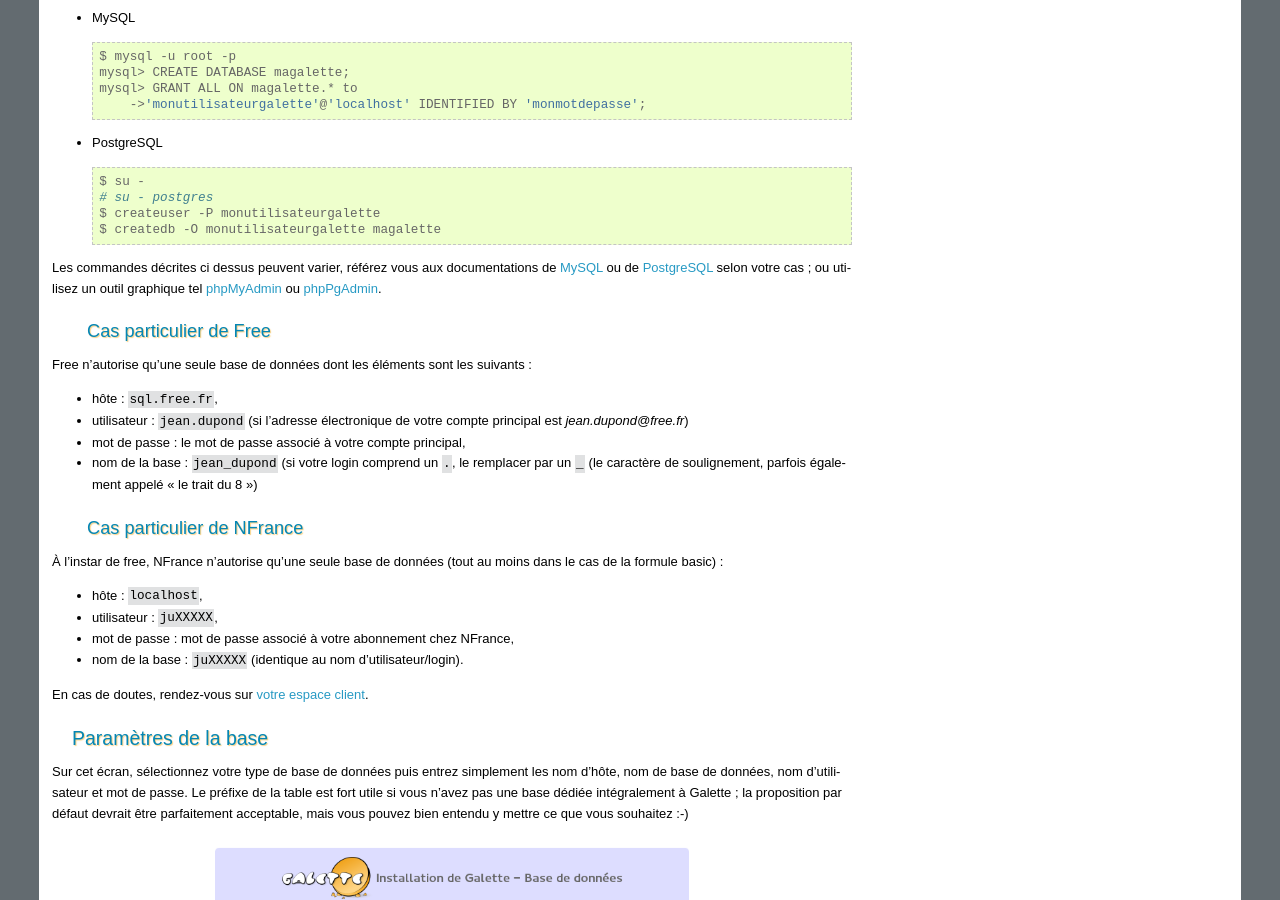
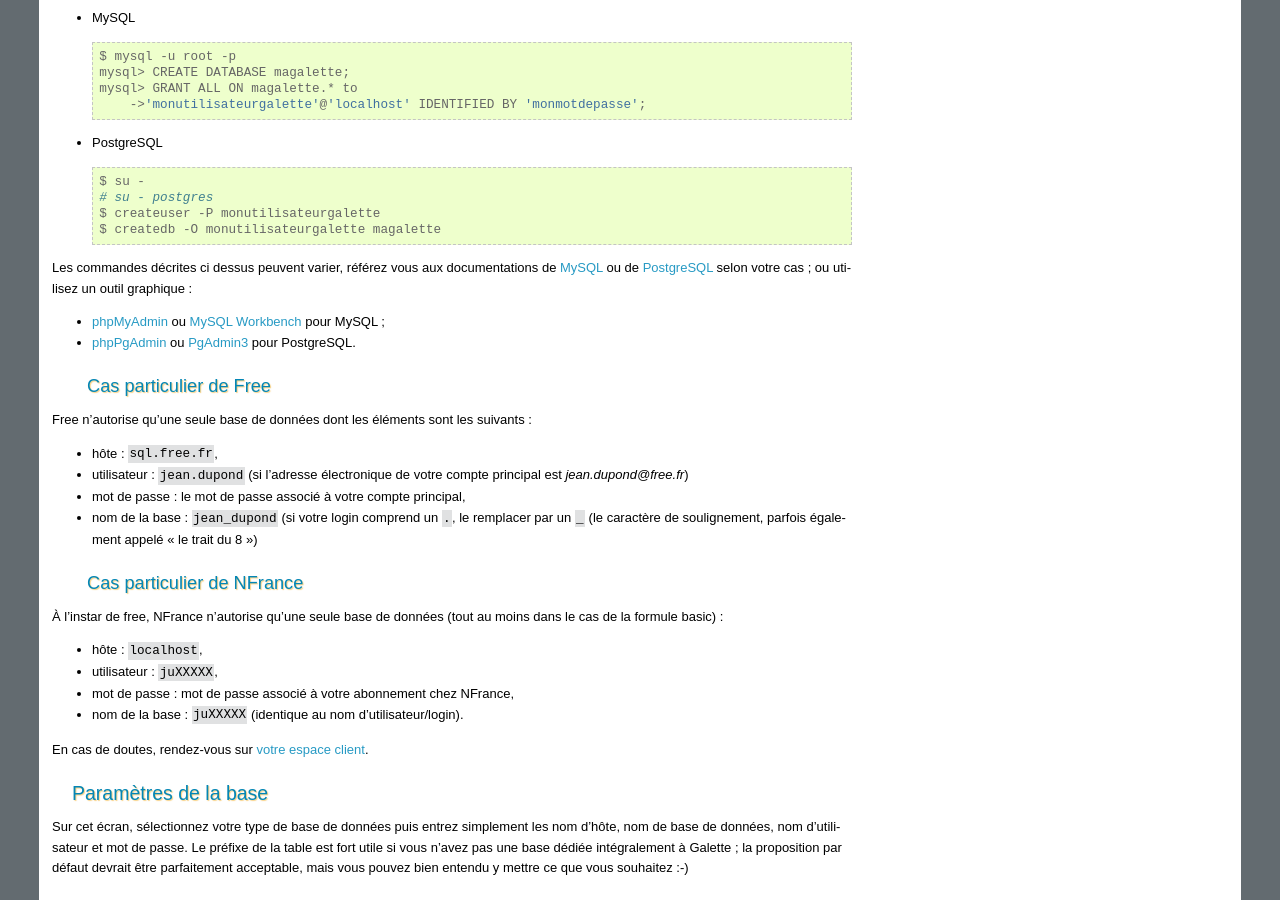
Before and after one commit to galette/galettedoc, a Sphinx documentation site: the page built from source/installation/galette.rst, in a window 1280 px wide and 900 px high, scrolled down 2181 px. Built offline with Sphinx 7.4.7, drawn with Linux system fonts in a browser that asks for light colours.

Commit message:
Liens vers PgAdmin3 et MySQL Workbench

```diff
--- a/source/installation/galette.rst
+++ b/source/installation/galette.rst
@@ -75,7 +75,10 @@
      $ createuser -P monutilisateurgalette
      $ createdb -O monutilisateurgalette magalette
 
-Les commandes décrites ci dessus peuvent varier, référez vous aux documentations de `MySQL <http://dev.mysql.com/doc/#refman>`_ ou de `PostgreSQL <http://docs.postgresqlfr.org>`_ selon votre cas ; ou utilisez un outil graphique tel `phpMyAdmin <http://www.phpmyadmin.net>`_ ou `phpPgAdmin <http://phppgadmin.sourceforge.net>`_.
+Les commandes décrites ci dessus peuvent varier, référez vous aux documentations de `MySQL <http://dev.mysql.com/doc/#refman>`_ ou de `PostgreSQL <http://docs.postgresqlfr.org>`_ selon votre cas ; ou utilisez un outil graphique :
+
+* `phpMyAdmin <http://www.phpmyadmin.net>`_ ou `MySQL Workbench <http://www.mysql.fr/downloads/workbench/>`_ pour MySQL ;
+* `phpPgAdmin <http://phppgadmin.sourceforge.net>`_ ou `PgAdmin3 <http://www.pgadmin.org/download/?lang=fr_FR>`_ pour PostgreSQL.
 
 Cas particulier de Free
 ^^^^^^^^^^^^^^^^^^^^^^^
```
